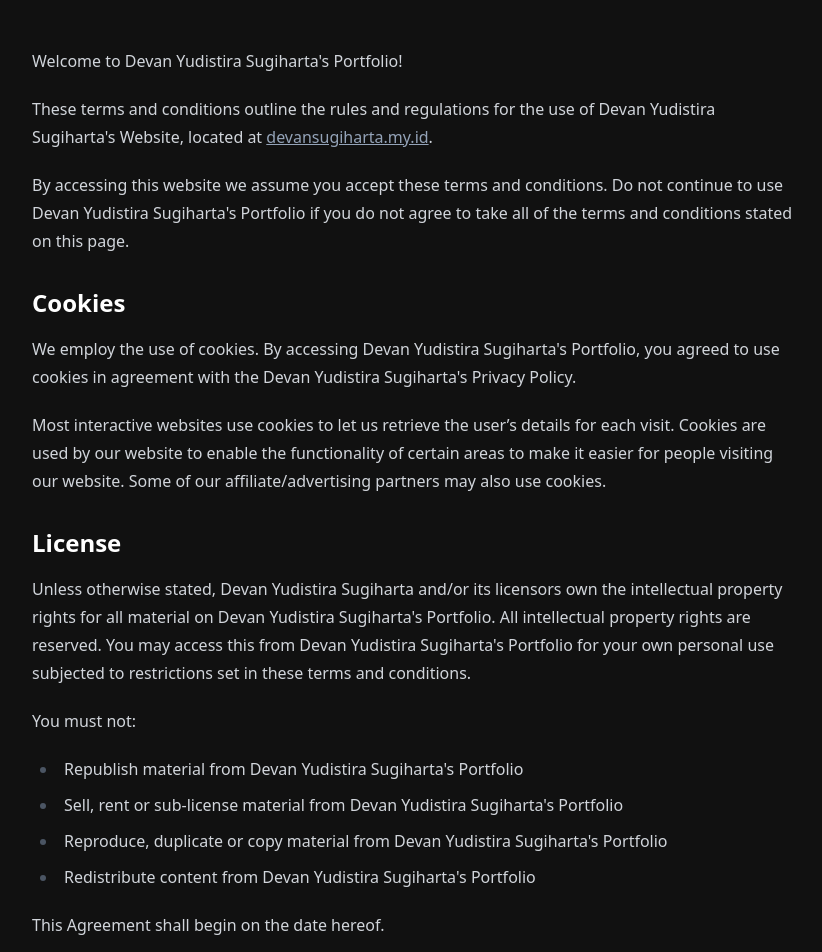
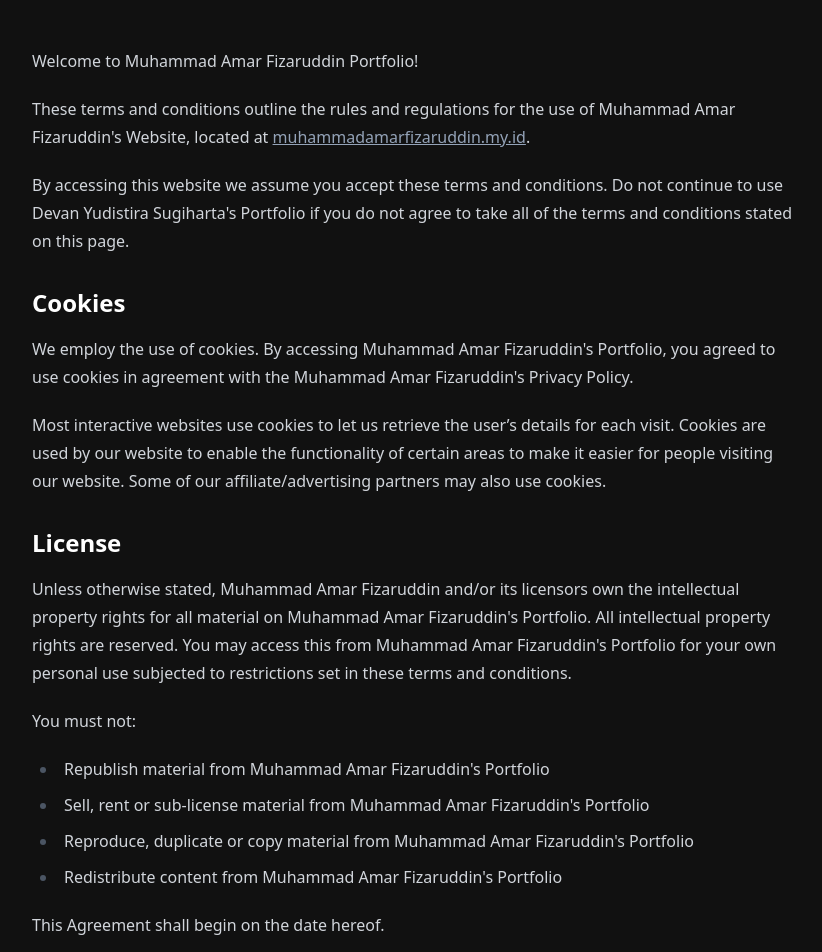
Before and after one commit to amarfizar/amar-portofolio, a Next.js app: page /terms-of-service in a window 1280 px wide. Shown: the part 180-1132 px from the top of the page, without its empty margins (224-1046 px from the left). Built offline with nearby package versions, Linux system fonts and the light colour scheme.

Commit message:
update terms of service and footer with correct name

```diff
--- a/app/terms-of-service/page.tsx
+++ b/app/terms-of-service/page.tsx
@@ -19,30 +19,30 @@ export default function TermsOfServicePage() {
           </span>
         </h1>
         <div className="prose prose-invert max-w-3xl mx-auto text-gray-300">
-          <p>Welcome to Devan Yudistira Sugiharta's Portfolio!</p>
+          <p>Welcome to Muhammad Amar Fizaruddin Portfolio!</p>
           <p>
-            These terms and conditions outline the rules and regulations for the use of Devan Yudistira Sugiharta's Website, located at <a href="https://devansugiharta.my.id" target="_blank" rel="noopener noreferrer" className="text-slate-400 hover:underline">devansugiharta.my.id</a>.
+            These terms and conditions outline the rules and regulations for the use of Muhammad Amar Fizaruddin's Website, located at <a href="https://muhammadamarfizaruddin.my.id" target="_blank" rel="noopener noreferrer" className="text-slate-400 hover:underline">muhammadamarfizaruddin.my.id</a>.
           </p>
           <p>
             By accessing this website we assume you accept these terms and conditions. Do not continue to use Devan Yudistira Sugiharta's Portfolio if you do not agree to take all of the terms and conditions stated on this page.
           </p>
           <h2 className="text-2xl font-semibold text-white mt-8 mb-4">Cookies</h2>
           <p>
-            We employ the use of cookies. By accessing Devan Yudistira Sugiharta's Portfolio, you agreed to use cookies in agreement with the Devan Yudistira Sugiharta's Privacy Policy.
+            We employ the use of cookies. By accessing Muhammad Amar Fizaruddin's Portfolio, you agreed to use cookies in agreement with the Muhammad Amar Fizaruddin's Privacy Policy.
           </p>
           <p>
             Most interactive websites use cookies to let us retrieve the user’s details for each visit. Cookies are used by our website to enable the functionality of certain areas to make it easier for people visiting our website. Some of our affiliate/advertising partners may also use cookies.
           </p>
           <h2 className="text-2xl font-semibold text-white mt-8 mb-4">License</h2>
           <p>
-            Unless otherwise stated, Devan Yudistira Sugiharta and/or its licensors own the intellectual property rights for all material on Devan Yudistira Sugiharta's Portfolio. All intellectual property rights are reserved. You may access this from Devan Yudistira Sugiharta's Portfolio for your own personal use subjected to restrictions set in these terms and conditions.
+            Unless otherwise stated, Muhammad Amar Fizaruddin and/or its licensors own the intellectual property rights for all material on Muhammad Amar Fizaruddin's Portfolio. All intellectual property rights are reserved. You may access this from Muhammad Amar Fizaruddin's Portfolio for your own personal use subjected to restrictions set in these terms and conditions.
           </p>
           <p>You must not:</p>
           <ul>
-            <li>Republish material from Devan Yudistira Sugiharta's Portfolio</li>
-            <li>Sell, rent or sub-license material from Devan Yudistira Sugiharta's Portfolio</li>
-            <li>Reproduce, duplicate or copy material from Devan Yudistira Sugiharta's Portfolio</li>
-            <li>Redistribute content from Devan Yudistira Sugiharta's Portfolio</li>
+            <li>Republish material from Muhammad Amar Fizaruddin's Portfolio</li>
+            <li>Sell, rent or sub-license material from Muhammad Amar Fizaruddin's Portfolio</li>
+            <li>Reproduce, duplicate or copy material from Muhammad Amar Fizaruddin's Portfolio</li>
+            <li>Redistribute content from Muhammad Amar Fizaruddin's Portfolio</li>
           </ul>
           <p>This Agreement shall begin on the date hereof.</p>
           <h2 className="text-2xl font-semibold text-white mt-8 mb-4">Hyperlinking to our Content</h2>
--- a/components/footer.tsx
+++ b/components/footer.tsx
@@ -68,7 +68,7 @@ export function Footer() {
         </div>
         <div className="flex justify-center pointer-events-none mt-20">
           <h1 className="text-[15vw] md:text-[15vw] lg:text-[12vw] font-black text-white/[0.04] whitespace-nowrap select-none animate-shiny">
-            Amar Fizaruddin
+            M. Amar Fizaruddin
           </h1>
         </div>
       </section>
```
